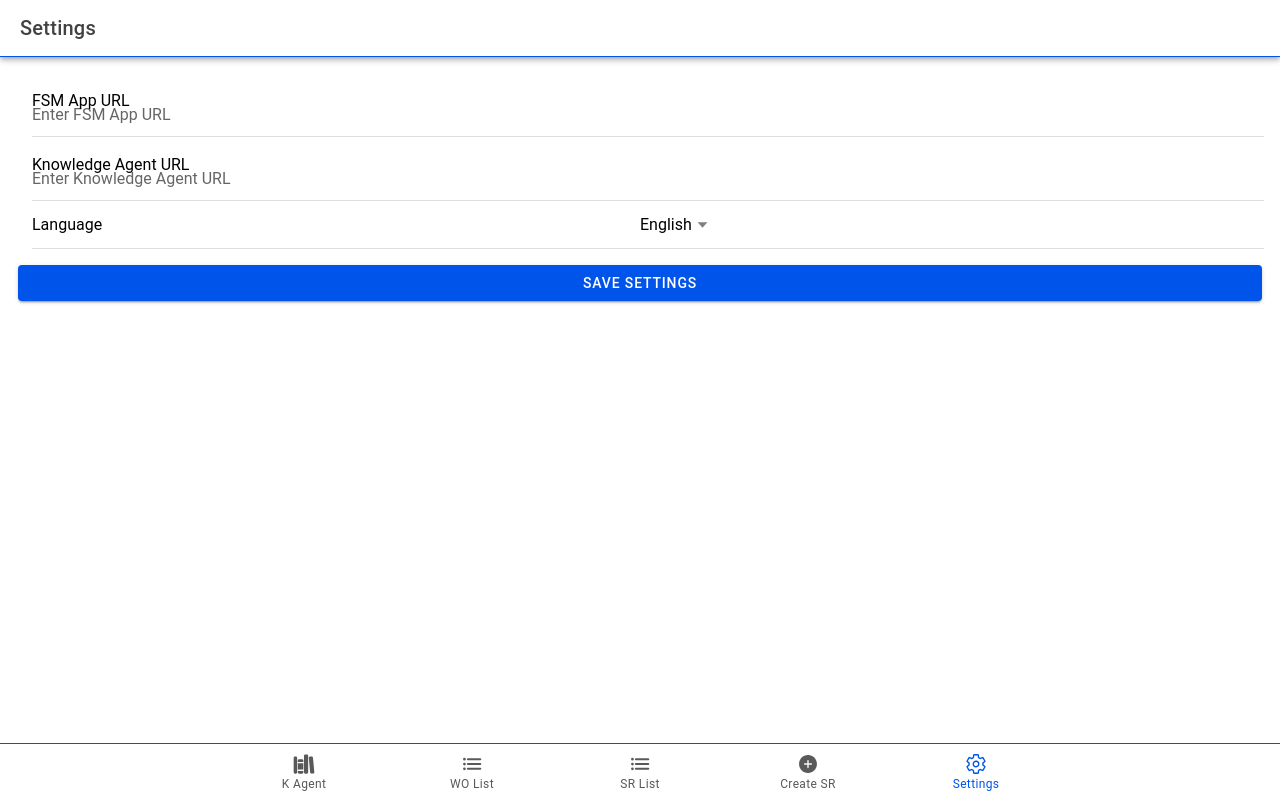
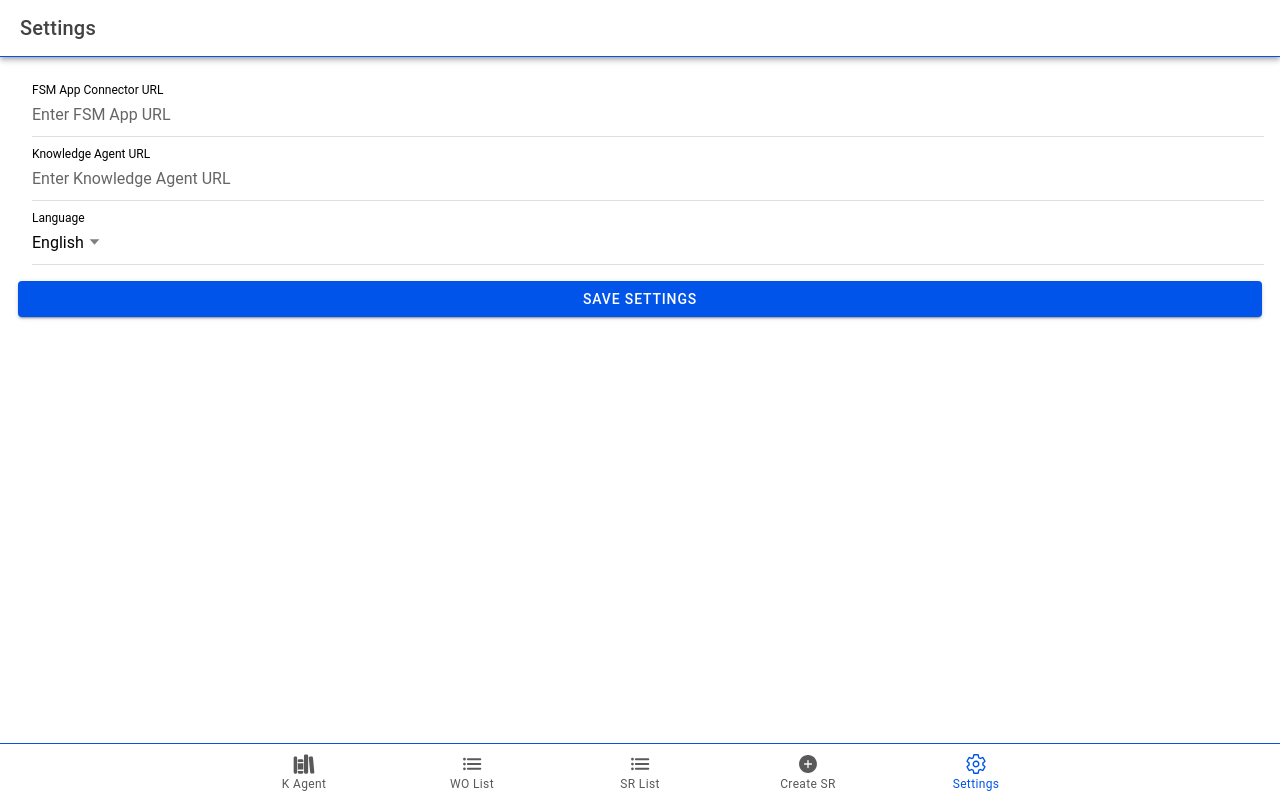
Before and after one commit to svinchon/fsm-mobile-client-react, a React (Vite) app: page /settings in a window 1280 px wide. Built offline with nearby package versions, Linux system fonts and the light colour scheme.

Commit message:
starting to look good

```diff
--- a/src/data/service-requests.ts
+++ b/src/data/service-requests.ts
@@ -104,5 +104,5 @@ const serviceRequests: ServiceRequest[] = [
 ];
 
 export const getServiceRequests = () => serviceRequests;
-
+// getServiceRequests?userEmail=svinchon@rappit.io`;
 export const getServiceRequest = (serviceRequestId: string) => serviceRequests.find(m => m.serviceRequestId === serviceRequestId);
--- a/src/pages/KnowledgeAgent.tsx
+++ b/src/pages/KnowledgeAgent.tsx
@@ -103,7 +103,8 @@ const KnowledgeAgent: React.FC = () => {
         )}
         <IonToolbar className="ion-text-center">
           <IonButton onClick={toggleTextArea}>
-            <IonIcon icon={helpOutline} color="light"></IonIcon>
+            Ask Knowledge Agent
+            {/* <IonIcon icon={helpOutline} color="light"></IonIcon> */}
           </IonButton>
         </IonToolbar>
       </IonFooter>
--- a/src/pages/ServiceRequestsList.tsx
+++ b/src/pages/ServiceRequestsList.tsx
@@ -39,13 +39,13 @@ const ServiceRequestsList: React.FC = () => {
         <IonRefresher slot="fixed" onIonRefresh={refresh}>
           <IonRefresherContent></IonRefresherContent>
         </IonRefresher>
-        <IonHeader collapse="condense">
+        {/* <IonHeader collapse="condense">
           <IonToolbar>
             <IonTitle size="large">
               Inbox
             </IonTitle>
           </IonToolbar>
-        </IonHeader>
+        </IonHeader> */}
         <IonList>
           {
             serviceRequests.map(
--- a/src/pages/Settings.tsx
+++ b/src/pages/Settings.tsx
@@ -3,7 +3,7 @@ import { useState, useEffect } from 'react';
 import './Settings.css';
 
 const Settings: React.FC = () => {
-  const [fsmAppUrl, setFsmAppUrl] = useState('');
+  const [fsmAppConnectorUrl, setFsmAppConnectorUrl] = useState('');
   const [knowledgeAgentUrl, setKnowledgeAgentUrl] = useState('');
   const [language, setLanguage] = useState('English'); // Default language
   const [showToast, setShowToast] = useState(false);
@@ -11,12 +11,12 @@ const Settings: React.FC = () => {
 
   useEffect(() => {
     // Load settings from localStorage when the component mounts
-    const savedFsmAppUrl = localStorage.getItem('fsmAppUrl');
+    const savedFsmAppConnectorUrl = localStorage.getItem('fsmAppConnectorUrl');
     const savedKnowledgeAgentUrl = localStorage.getItem('knowledgeAgentUrl');
     const savedLanguage = localStorage.getItem('language');
 
-    if (savedFsmAppUrl) {
-      setFsmAppUrl(savedFsmAppUrl);
+    if (savedFsmAppConnectorUrl) {
+      setFsmAppConnectorUrl(savedFsmAppConnectorUrl);
     }
     if (savedKnowledgeAgentUrl) {
       setKnowledgeAgentUrl(savedKnowledgeAgentUrl);
@@ -27,7 +27,7 @@ const Settings: React.FC = () => {
   }, []);
 
   const handleSave = () => {
-    localStorage.setItem('fsmAppUrl', fsmAppUrl);
+    localStorage.setItem('fsmAppConnectorUrl', fsmAppConnectorUrl);
     localStorage.setItem('knowledgeAgentUrl', knowledgeAgentUrl);
     localStorage.setItem('language', language);
     setToastMessage('Settings saved successfully!');
@@ -43,16 +43,16 @@ const Settings: React.FC = () => {
       </IonHeader>
       <IonContent className="ion-padding">
         <IonItem>
-          <IonLabel position="floating">FSM App URL</IonLabel>
+          <IonLabel position="stacked">FSM App Connector URL</IonLabel>
           <IonInput
-            value={fsmAppUrl}
-            onIonChange={(e) => setFsmAppUrl(e.detail.value!)}
+            value={fsmAppConnectorUrl}
+            onIonChange={(e) => setFsmAppConnectorUrl(e.detail.value!)}
             placeholder="Enter FSM App URL"
           ></IonInput>
         </IonItem>
 
         <IonItem>
-          <IonLabel position="floating">Knowledge Agent URL</IonLabel>
+          <IonLabel position="stacked">Knowledge Agent URL</IonLabel>
           <IonInput
             value={knowledgeAgentUrl}
             onIonChange={(e) => setKnowledgeAgentUrl(e.detail.value!)}
@@ -61,7 +61,7 @@ const Settings: React.FC = () => {
         </IonItem>
 
         <IonItem>
-          <IonLabel>Language</IonLabel>
+          <IonLabel position="stacked">Language</IonLabel>
           <IonSelect
             value={language}
             placeholder="Select Language"
```
